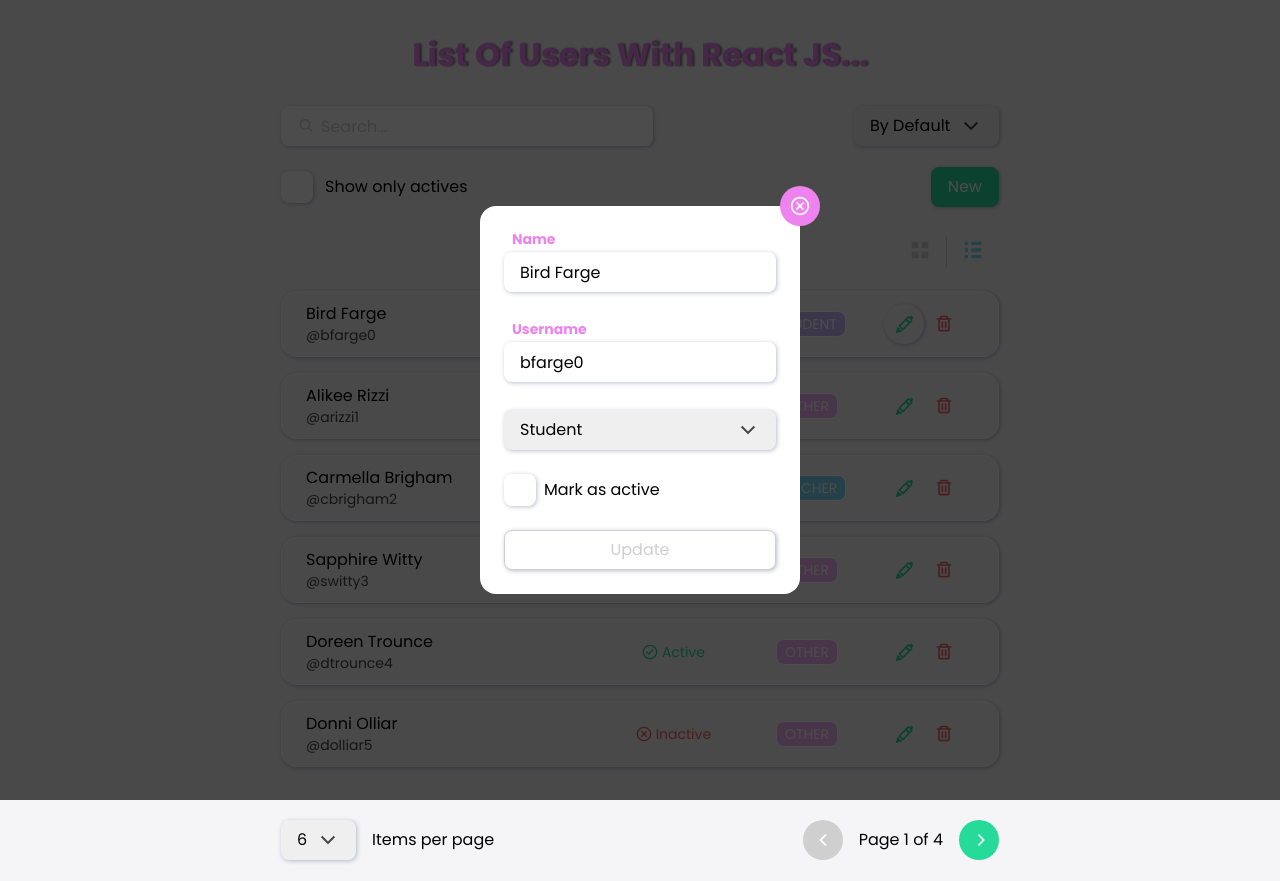
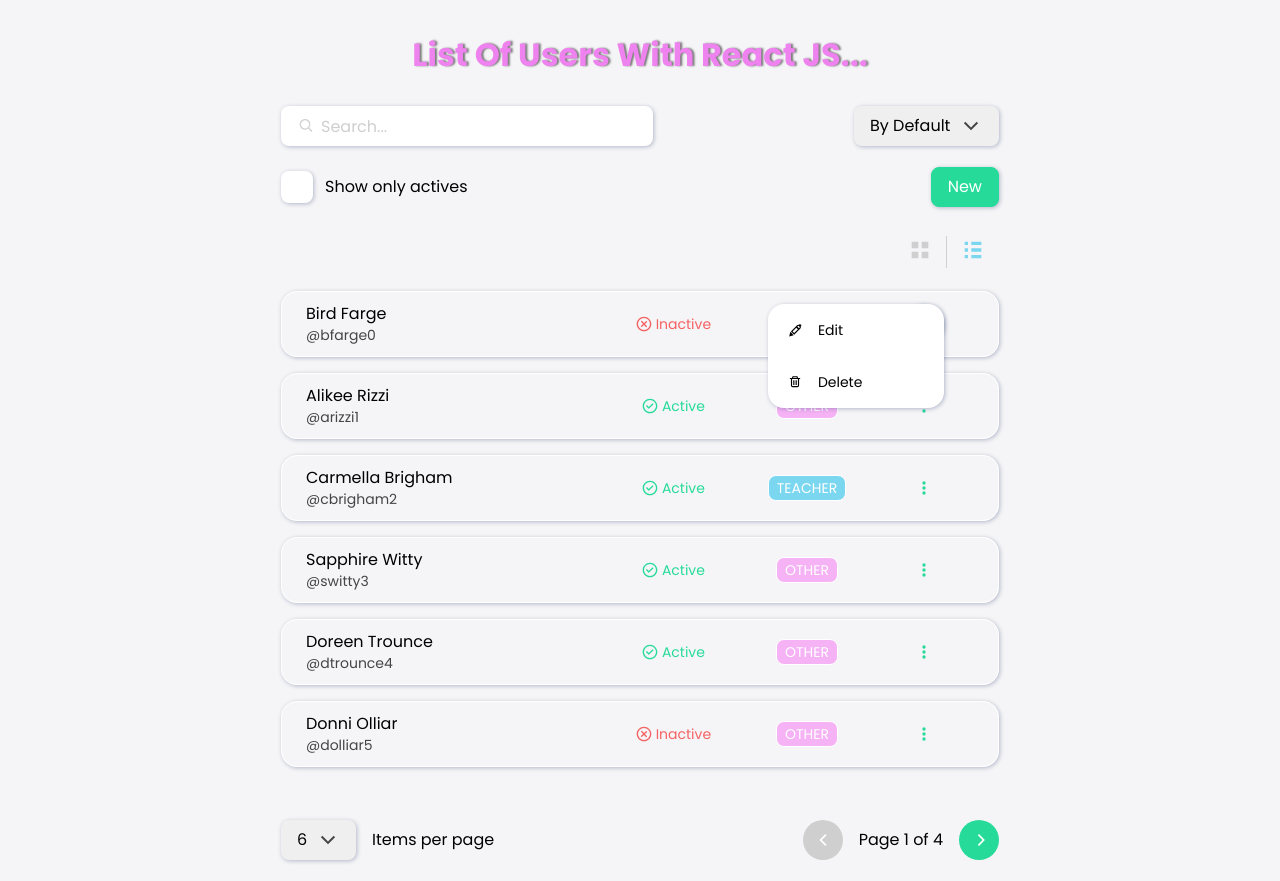
Before and after one commit to Caffeino/react-users-list, a React (Vite) app: page / in a window 1280 px wide. Both pictures are taken after a click on the button 903 px from the left and 324 px from the top of the page. Built offline with nearby package versions, Linux system fonts and the light colour scheme; data requests are answered from the project's data file.

Commit message:
User actions to dropdown

```diff
--- a/src/components/user/UserActions.jsx
+++ b/src/components/user/UserActions.jsx
@@ -1,43 +1,62 @@
 import { useState } from 'react';
+import { useDropdown } from '../../lib/hooks/useDropdown';
 import IconButton from '../buttons/IconButton';
+import MoreVerticalAltIcon from '../icons/MoreVerticalAltIcon';
 import PencilIcon from '../icons/PencilIcon';
 import TrashIcon from '../icons/TrashIcon';
 import Modal from '../modal/Modal';
 import UserDeleteForm from '../user-forms/UserDeleteForm';
 import UserEditForm from '../user-forms/UserEditForm';
+import style from './UserActions.module.css';
 
 const UserActions = ({ user }) => {
-	const [modalContent, setModalContent] = useState();
+	const { modalContent, closeModal, openEditModal, openDeleteModal } =
+		useModal(user);
+
+	const { dropdownOpened, dropdownRef, openDropdown, closeDropdown } =
+		useDropdown();
 
 	return (
-		<>
-			<Modal closeModal={() => setModalContent()}>{modalContent}</Modal>
+		<div className={style.wrapper}>
+			<Modal closeModal={closeModal}>{modalContent}</Modal>
+			<IconButton icon={MoreVerticalAltIcon} onClick={openDropdown} />
 
-			<IconButton
-				icon={PencilIcon}
-				onClick={() =>
-					setModalContent(
-						<UserEditForm
-							currentUser={user}
-							closeModal={() => setModalContent()}
-						/>
-					)
-				}
-			/>
-			<IconButton
-				icon={TrashIcon}
-				kind='red'
-				onClick={() =>
-					setModalContent(
-						<UserDeleteForm
-							currentUser={user}
-							closeModal={() => setModalContent()}
-						/>
-					)
-				}
-			/>
-		</>
+			{dropdownOpened && (
+				<ul
+					ref={dropdownRef}
+					className={style.dropdown}
+					onClick={closeDropdown}
+				>
+					<li onClick={openEditModal}>
+						<PencilIcon />
+						<span>Edit</span>
+					</li>
+					<li onClick={openDeleteModal}>
+						<TrashIcon />
+						<span>Delete</span>
+					</li>
+				</ul>
+			)}
+		</div>
 	);
 };
 
+const useModal = user => {
+	const [modalContent, setModalContent] = useState();
+
+	const closeModal = () => setModalContent();
+
+	const openEditModal = () =>
+		setModalContent(
+			<UserEditForm currentUser={user} closeModal={closeModal} />
+		);
+
+	const openDeleteModal = () =>
+		setModalContent(
+			<UserDeleteForm currentUser={user} closeModal={closeModal} />
+		);
+
+	return { modalContent, closeModal, openEditModal, openDeleteModal };
+};
+
 export default UserActions;
--- /dev/null
+++ b/src/components/user/UserActions.module.css
@@ -0,0 +1,40 @@
+.wrapper {
+	position: relative;
+}
+
+.dropdown {
+	position: absolute;
+	top: 0;
+	right: 0;
+	z-index: 100;
+
+	margin: 0;
+	padding: 0;
+	list-style: none;
+
+	background-color: var(--color-white);
+	box-shadow: var(--shadow-sm);
+	border-radius: var(--radius-md);
+	font-size: var(--text-sm);
+
+	width: 11rem;
+	overflow: hidden;
+}
+
+.dropdown li {
+	display: flex;
+	align-items: center;
+	gap: 1rem;
+
+	padding: 1rem 1.25rem;
+
+	cursor: pointer;
+}
+
+.dropdown li:hover {
+	background-color: var(--color-lightgray);
+}
+
+.dropdown svg {
+	height: 1.25rem;
+}
--- /dev/null
+++ b/src/lib/hooks/useDropdown.js
@@ -0,0 +1,26 @@
+import { useEffect, useRef, useState } from 'react';
+
+export const useDropdown = () => {
+	const [dropdownOpened, setDropdownOpened] = useState(false);
+	const dropdownRef = useRef(null);
+
+	const openDropdown = () => setDropdownOpened(true);
+	const closeDropdown = () => setDropdownOpened(false);
+
+	useEffect(() => {
+		if (!dropdownOpened) return;
+
+		const handleClickOutside = ev => {
+			if (!dropdownRef.current.contains(ev.target)) closeDropdown();
+		};
+
+		document.addEventListener('click', handleClickOutside, { capture: true });
+
+		return () =>
+			document.removeEventListener('click', handleClickOutside, {
+				capture: true
+			});
+	}, [dropdownOpened]);
+
+	return { dropdownOpened, dropdownRef, openDropdown, closeDropdown };
+};
```
